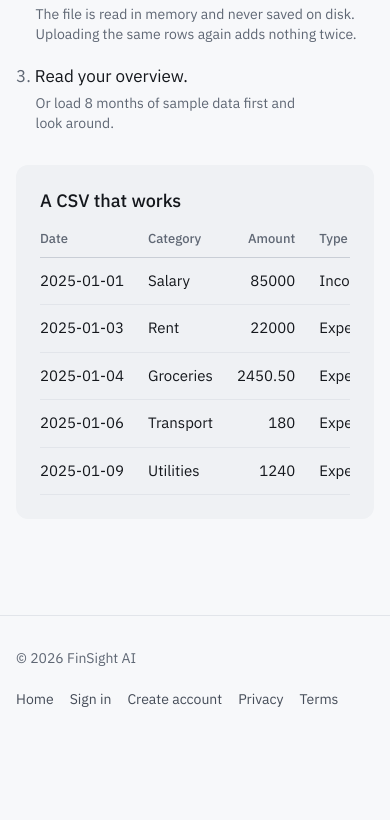
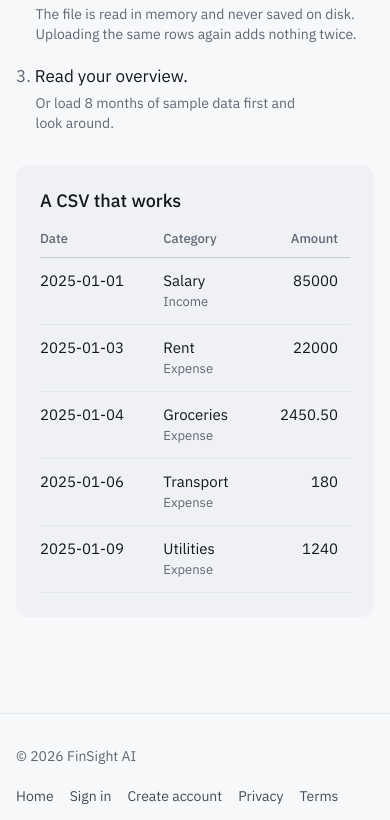
Before and after one commit to Galvin70124O/FinSight-AI, a Flask app: page / in a window 390 px wide. Shown: the part 3603-4423 px from the top of the page. Before the commit the page ends 4310 px from the top, so only its background shows below. Run offline with Flask 3, Linux system fonts and the light colour scheme; some libraries are stand-ins or nearby versions.

Commit message:
Fit the landing CSV example on phones without clipping
Under 600px the example shows Date, Category and Amount, with the Type
as a small line under the category; Description is left out. Desktop is
unchanged. Amounts stay unsigned, as the CSV format requires.

Co-Authored-By: Claude Opus 5.5 <noreply@anthropic.com>

```diff
--- a/static/style.css
+++ b/static/style.css
@@ -185,6 +185,12 @@ svg { flex: none; }
 .shot picture { display: block; }
 .shot .shot-dark { display: none; }
 .csv-table td { white-space: nowrap; }
+.csv-sub { display: none; }
+/* Narrow screens: Date, Category and Amount only, with Type as a second line, so nothing is cut off. */
+@media (max-width: 600px) {
+  .csv-table .csv-wide { display: none; }
+  .csv-table .csv-sub { display: block; color: var(--muted); font-size: 13px; }
+}
 .brand span, .site-link { white-space: nowrap; }
 [data-theme="dark"] .shot .shot-light { display: none; }
 [data-theme="dark"] .shot .shot-dark { display: block; }
--- a/templates/landing.html
+++ b/templates/landing.html
@@ -66,13 +66,13 @@
     <div class="table-wrap csv-table">
       <table class="data-table">
         <caption class="sr-only">Example CSV rows</caption>
-        <thead><tr><th scope="col">Date</th><th scope="col">Category</th><th scope="col" class="r">Amount</th><th scope="col">Type</th><th scope="col">Description</th></tr></thead>
+        <thead><tr><th scope="col">Date</th><th scope="col">Category</th><th scope="col" class="r">Amount</th><th scope="col" class="csv-wide">Type</th><th scope="col" class="csv-wide">Description</th></tr></thead>
         <tbody>
-          <tr><td class="num">2025-01-01</td><td>Salary</td><td class="r">85000</td><td>Income</td><td>Monthly salary</td></tr>
-          <tr><td class="num">2025-01-03</td><td>Rent</td><td class="r">22000</td><td>Expense</td><td>Flat rent</td></tr>
-          <tr><td class="num">2025-01-04</td><td>Groceries</td><td class="r">2450.50</td><td>Expense</td><td>Weekly groceries</td></tr>
-          <tr><td class="num">2025-01-06</td><td>Transport</td><td class="r">180</td><td>Expense</td><td>Auto to college</td></tr>
-          <tr><td class="num">2025-01-09</td><td>Utilities</td><td class="r">1240</td><td>Expense</td><td>Electricity bill</td></tr>
+          <tr><td class="num">2025-01-01</td><td>Salary<span class="csv-sub">Income</span></td><td class="r">85000</td><td class="csv-wide">Income</td><td class="csv-wide">Monthly salary</td></tr>
+          <tr><td class="num">2025-01-03</td><td>Rent<span class="csv-sub">Expense</span></td><td class="r">22000</td><td class="csv-wide">Expense</td><td class="csv-wide">Flat rent</td></tr>
+          <tr><td class="num">2025-01-04</td><td>Groceries<span class="csv-sub">Expense</span></td><td class="r">2450.50</td><td class="csv-wide">Expense</td><td class="csv-wide">Weekly groceries</td></tr>
+          <tr><td class="num">2025-01-06</td><td>Transport<span class="csv-sub">Expense</span></td><td class="r">180</td><td class="csv-wide">Expense</td><td class="csv-wide">Auto to college</td></tr>
+          <tr><td class="num">2025-01-09</td><td>Utilities<span class="csv-sub">Expense</span></td><td class="r">1240</td><td class="csv-wide">Expense</td><td class="csv-wide">Electricity bill</td></tr>
         </tbody>
       </table>
     </div>
```
Also changed, not shown: 2 other files.
